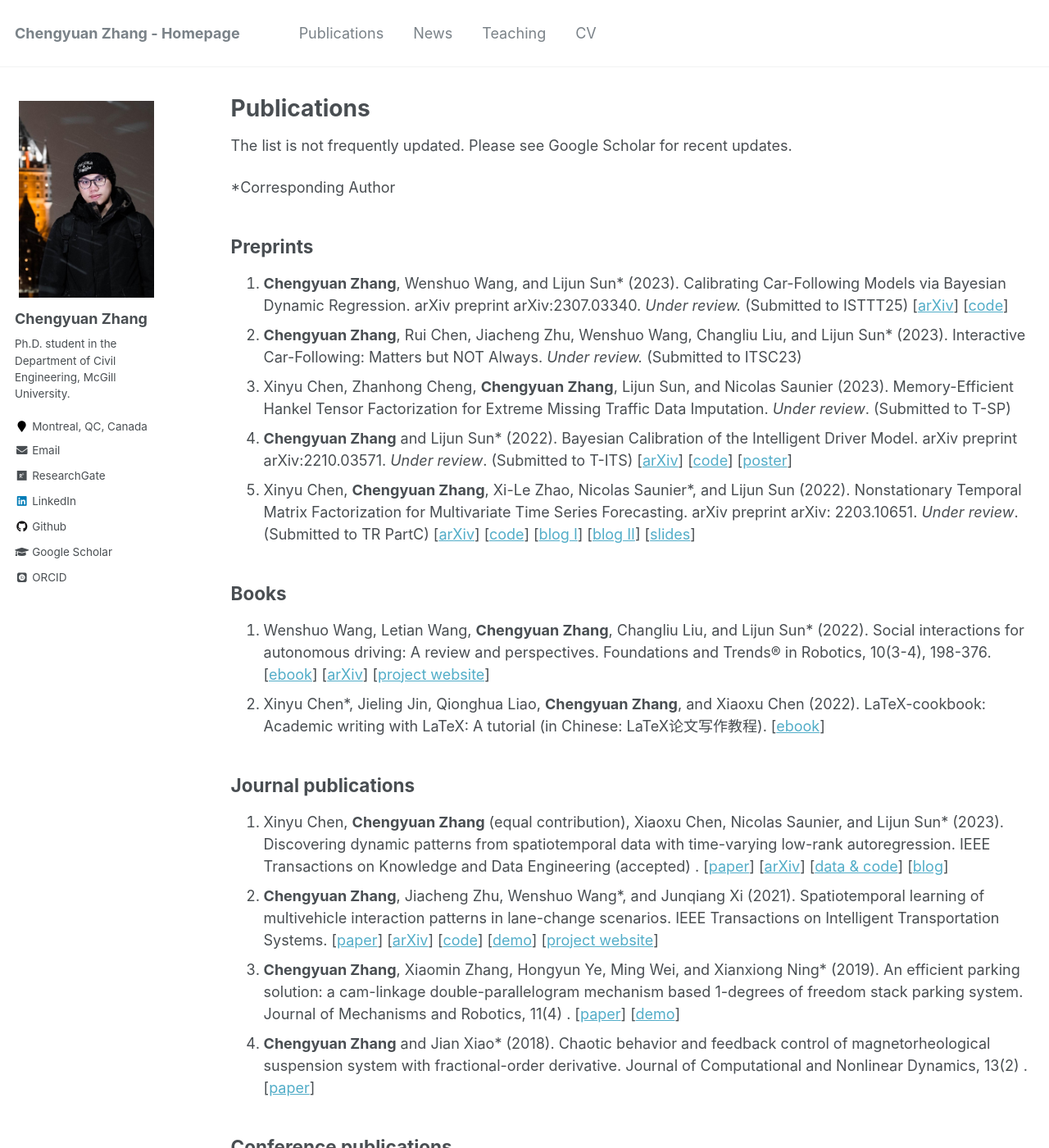
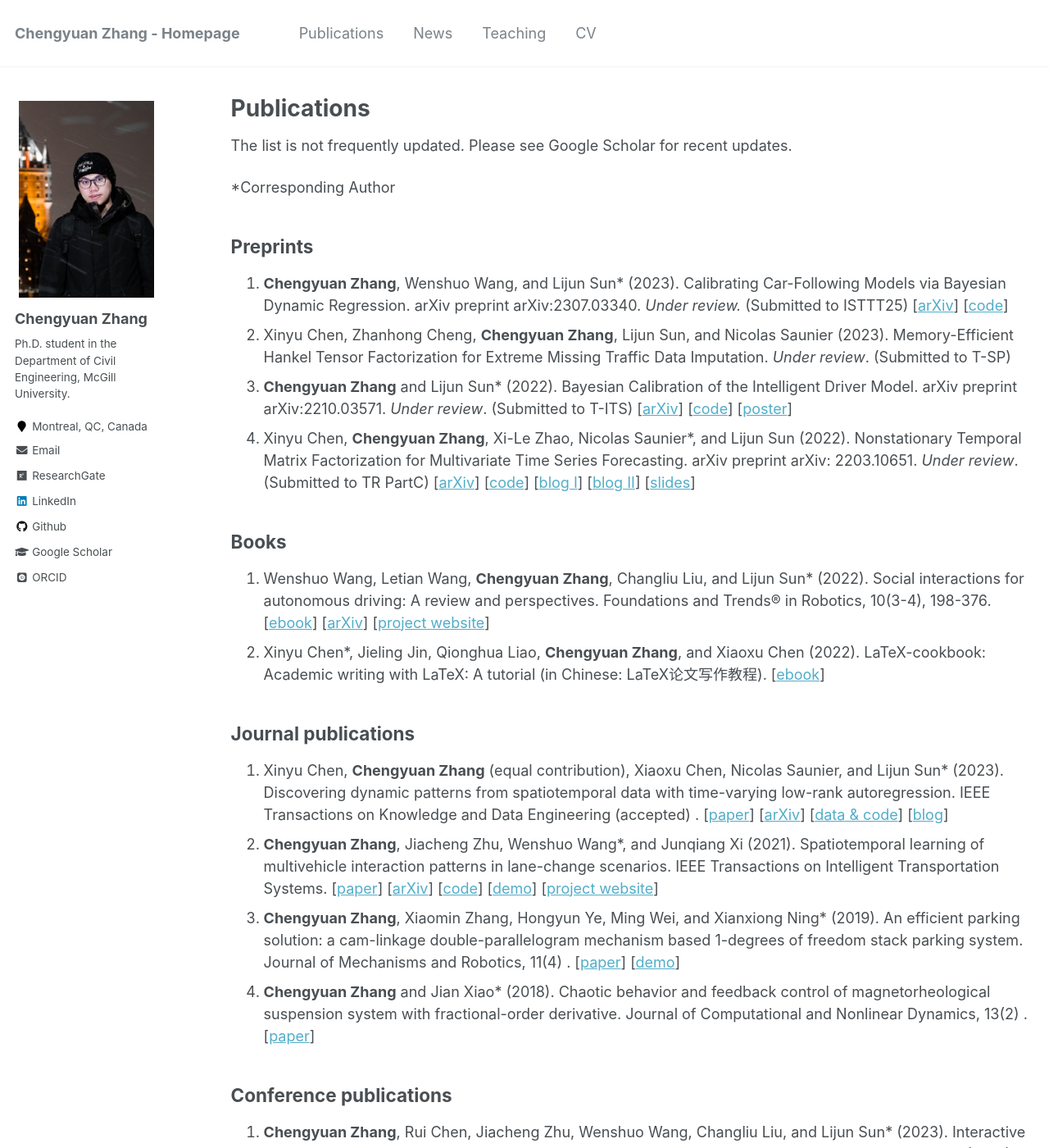
Before and after one commit to Chengyuan-Zhang/chengyuan-zhang.github.io, a Jekyll site: the page built from _pages/publications.md, in a window 1280 px wide and 1400 px high. Shown: the whole window at 82% size. Built offline with Jekyll 4.4.1, drawn with Linux system fonts in a browser that asks for light colours; some web fonts are replaced; comment, search, counter and statistics services are not loaded; some of the changed text lies outside the part shown.

Commit message:
update_news

```diff
--- a/_pages/publications.md
+++ b/_pages/publications.md
@@ -17,8 +17,6 @@ The list is not frequently updated. Please see Google Scholar for recent updates
 1. **Chengyuan Zhang**, Wenshuo Wang, and Lijun Sun* (2023). Calibrating Car-Following Models via Bayesian Dynamic
    Regression. arXiv preprint arXiv:2307.03340. _Under review._ (Submitted to
    ISTTT25) [[arXiv](https://arXiv.org/pdf/2307.03340.pdf)] [[code](https://github.com/Chengyuan-Zhang/IDM_Bayesian_Calibration)]
-2. **Chengyuan Zhang**, Rui Chen, Jiacheng Zhu, Wenshuo Wang, Changliu Liu, and Lijun Sun* (2023). Interactive
-   Car-Following: Matters but NOT Always. _Under review._ (Submitted to ITSC23)
 3. Xinyu Chen, Zhanhong Cheng, **Chengyuan Zhang**, Lijun Sun, and Nicolas Saunier (2023). Memory-Efficient Hankel
    Tensor Factorization for Extreme Missing Traffic Data Imputation. _Under review_. (Submitted to T-SP)
 4. **Chengyuan Zhang** and Lijun Sun* (2022). Bayesian Calibration of the Intelligent Driver Model. arXiv preprint
```
Also changed, not shown: other parts of _pages/publications.md (+3 -1 lines), _pages/about.md (+1 -1 lines), _pages/news.md (+1 -0 lines).
